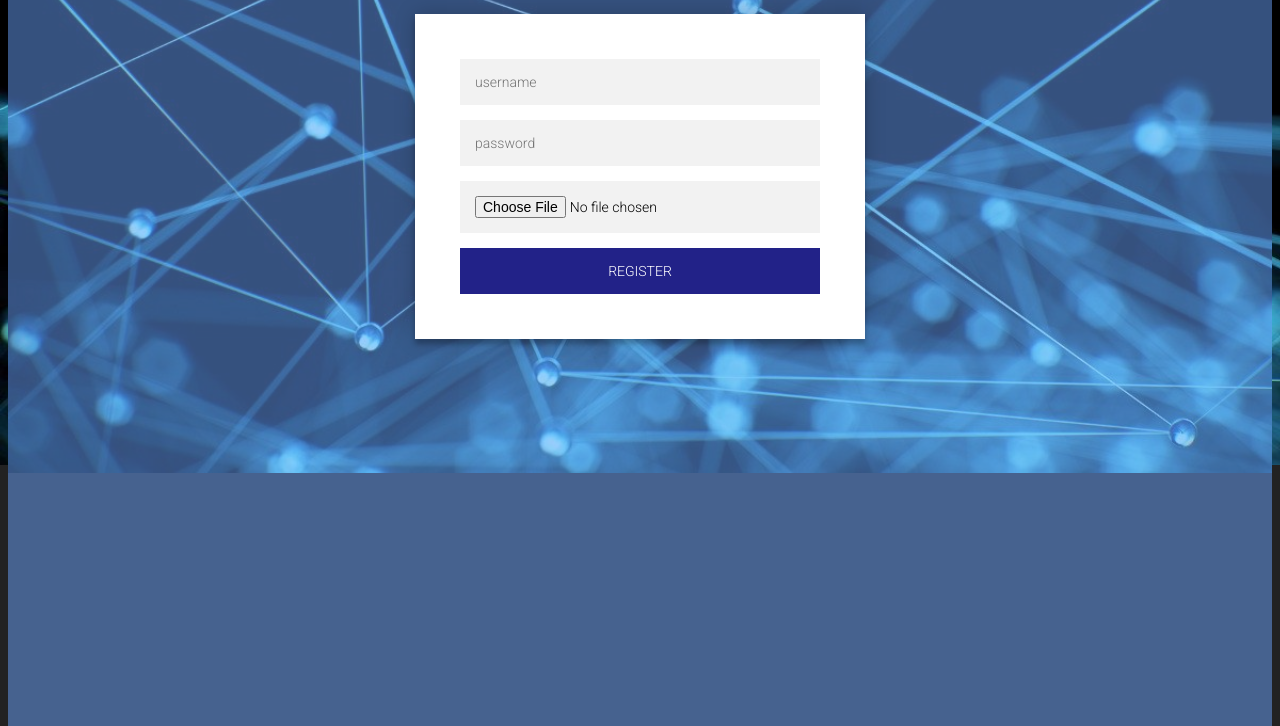
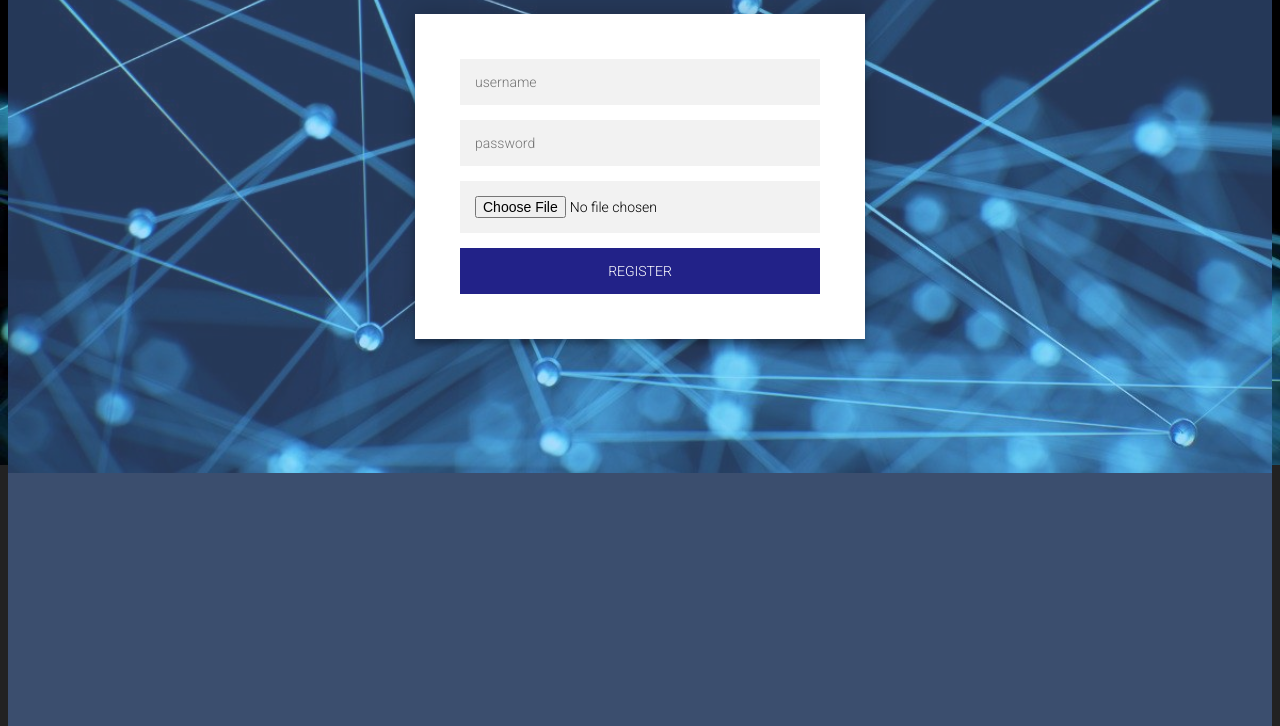
Before and after one commit to Zhenru0602/FaceregisterApi, a website: page form.html in a window 1280 px wide. Shown: the part 335-1061 px from the top of the page. Drawn offline with Linux system fonts and the light colour scheme.

Commit message:
Update blue alpha

```diff
--- a/style.css
+++ b/style.css
@@ -14,7 +14,7 @@ body, html {
   height: 100%;
   padding: 10% 0 0;
   margin: 5 5 5 5;
-  background-color: rgba(106, 162, 252, 0.5);
+  background-color: rgba(106, 162, 252, 0.35);
 }
 .logo {
   margin: auto;
```
